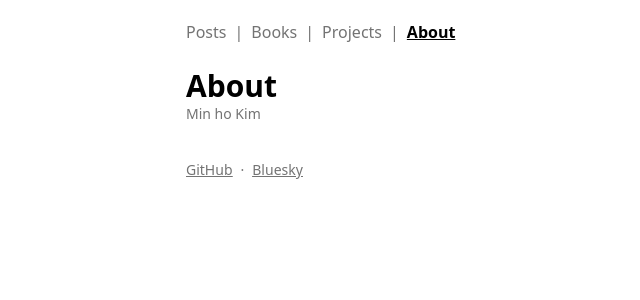
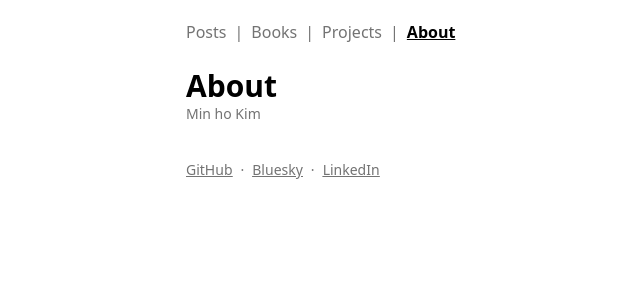
Before and after one commit to minho42/blog, a Next.js app: page /about in a window 1280 px wide. Shown: the top 300 px of the page, without its empty margins (134-774 px from the left). Built offline with nearby package versions, Linux system fonts and the light colour scheme.

Commit message:
add linkedin link

```diff
--- a/app/about/page.tsx
+++ b/app/about/page.tsx
@@ -24,6 +24,12 @@
                 Bluesky
               </a>
             </li>
+            ·
+            <li className="underline">
+              <a href="https://www.linkedin.com/in/minho42" target="_blank" rel="noopener noreferrer">
+                LinkedIn
+              </a>
+            </li>
           </ul>
         </ul>
       </article>
```
